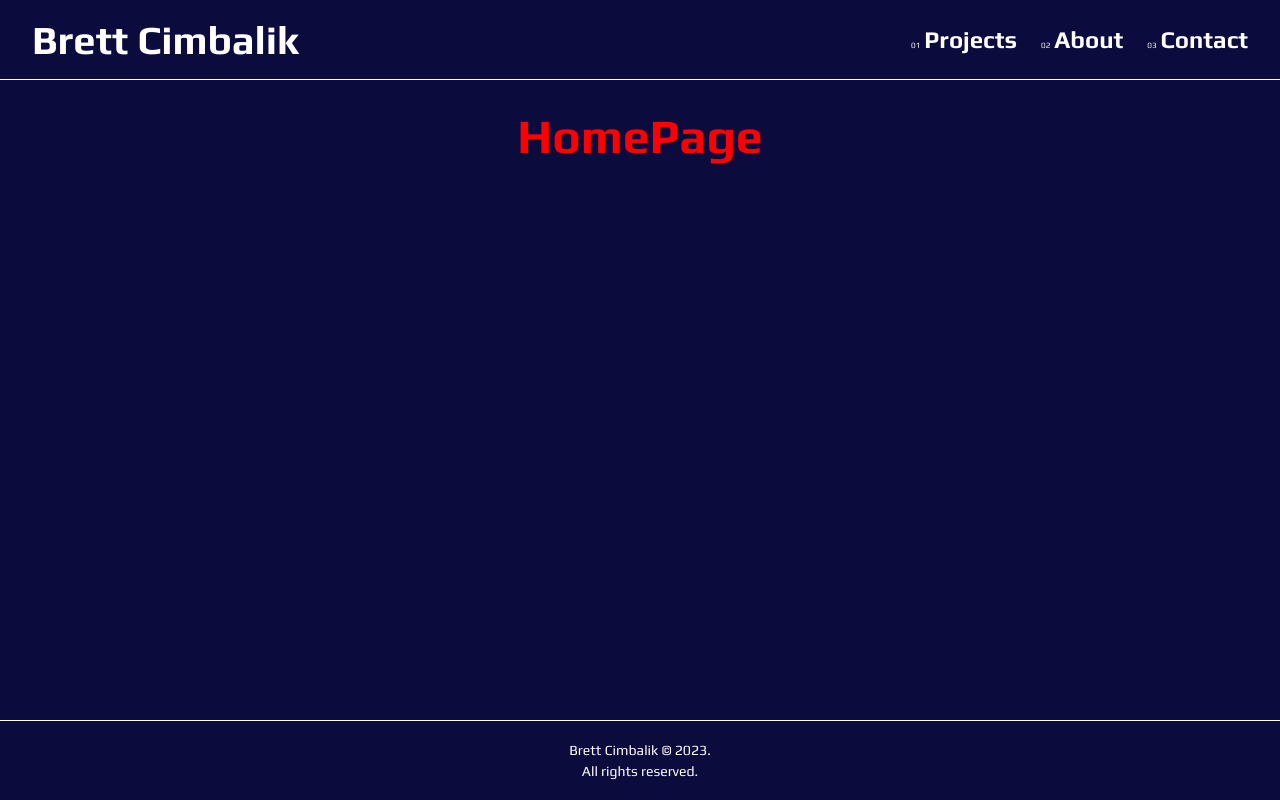
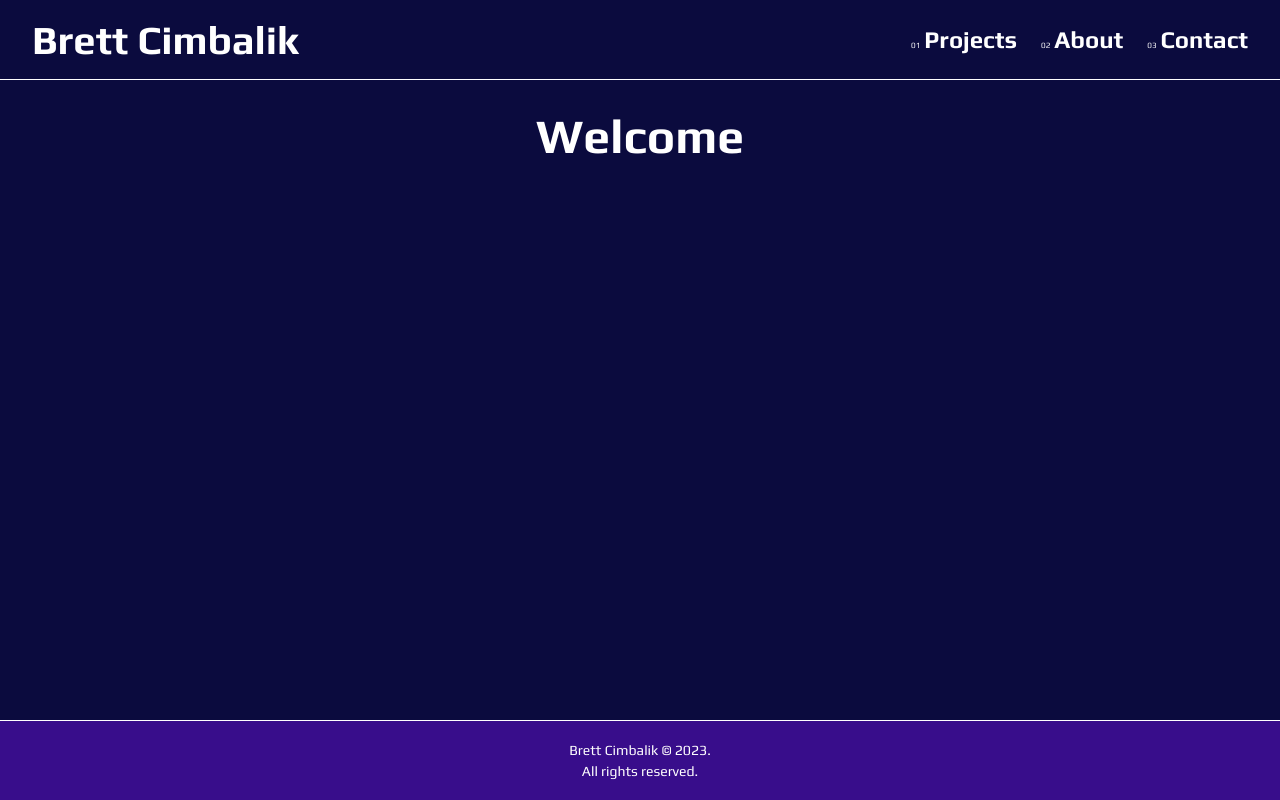
Before and after one commit to bcimbali/my-site-2, a Next.js app: page / in a window 1280 px wide. Built offline with nearby package versions, Linux system fonts and the light colour scheme.

Commit message:
feat(component): set Footer to bttm & UI updates

```diff
--- a/src/components/AboutPage/index.tsx
+++ b/src/components/AboutPage/index.tsx
@@ -19,7 +19,7 @@ const PageTitle = styled.h1`
 const AboutPage = () => {
   return (
     <StyledDiv>
-      <PageTitle>About Page</PageTitle>
+      <PageTitle>About</PageTitle>
     </StyledDiv>
   );
 };
--- a/src/components/ContactPage/index.tsx
+++ b/src/components/ContactPage/index.tsx
@@ -19,7 +19,7 @@ const PageTitle = styled.h1`
 const ContactPage = () => {
   return (
     <StyledDiv>
-      <PageTitle>Contact Page</PageTitle>
+      <PageTitle>Contact</PageTitle>
     </StyledDiv>
   );
 };
--- a/src/components/Footer/index.tsx
+++ b/src/components/Footer/index.tsx
@@ -3,6 +3,8 @@ import styled, { css } from 'styled-components';
 const FooterContainer = styled.footer`
   ${({ theme: { footer, mediaQuery, themeColors } }) => css`
     align-items: center;
+    align-self: end;
+    background-color: ${themeColors.secondary};
     border-top: 1px solid ${themeColors.fg};
     display: flex;
     flex-direction: column;
--- a/src/components/HomePage/index.tsx
+++ b/src/components/HomePage/index.tsx
@@ -1,6 +1,6 @@
 'use client';
 
-import styled from 'styled-components';
+import styled, { css } from 'styled-components';
 import React from 'react';
 
 const StyledDiv = styled.div`
@@ -10,14 +10,16 @@ const StyledDiv = styled.div`
   justify-content: center;
 `;
 
-const StyledH1 = styled.h1`
-  color: red;
+const PageTitle = styled.h1`
+  ${({ theme: { themeColors } }) => css`
+    color: ${themeColors.fg};
+  `}
 `;
 
 const HomePage = () => {
   return (
     <StyledDiv>
-      <StyledH1>HomePage</StyledH1>
+      <PageTitle>Welcome</PageTitle>
     </StyledDiv>
   );
 };
--- a/src/components/PageContainer/index.tsx
+++ b/src/components/PageContainer/index.tsx
@@ -57,11 +57,11 @@ const Body = styled.body`
   ${({ theme: { mediaQuery, themeColors } }) => css`
     background-color: ${themeColors.bg};
     display: grid;
-    height: 100vh;
-    grid-template-rows: auto auto 1fr;
+    height: 100svh;
+    grid-template-rows: auto auto 1fr auto;
 
     ${mediaQuery('lg')(`
-      grid-template-rows: auto 1fr;
+      grid-template-rows: auto 1fr auto;
     `)}
   `}
 `;
--- a/src/styling/themes/darkTheme.ts
+++ b/src/styling/themes/darkTheme.ts
@@ -32,7 +32,8 @@ const theme = {
     fg: colors.white,
     headings: colors.white,
     mobileDropdownBg: colors.white,
-    mobileDropdownFg: colors.blue
+    mobileDropdownFg: colors.blue,
+    secondary: '#380D8B'
   },
   layout: gridValues,
   linkHover,
```
Also changed, not shown: src/components/ProjectsPage/index.tsx (+13 -0 lines).
